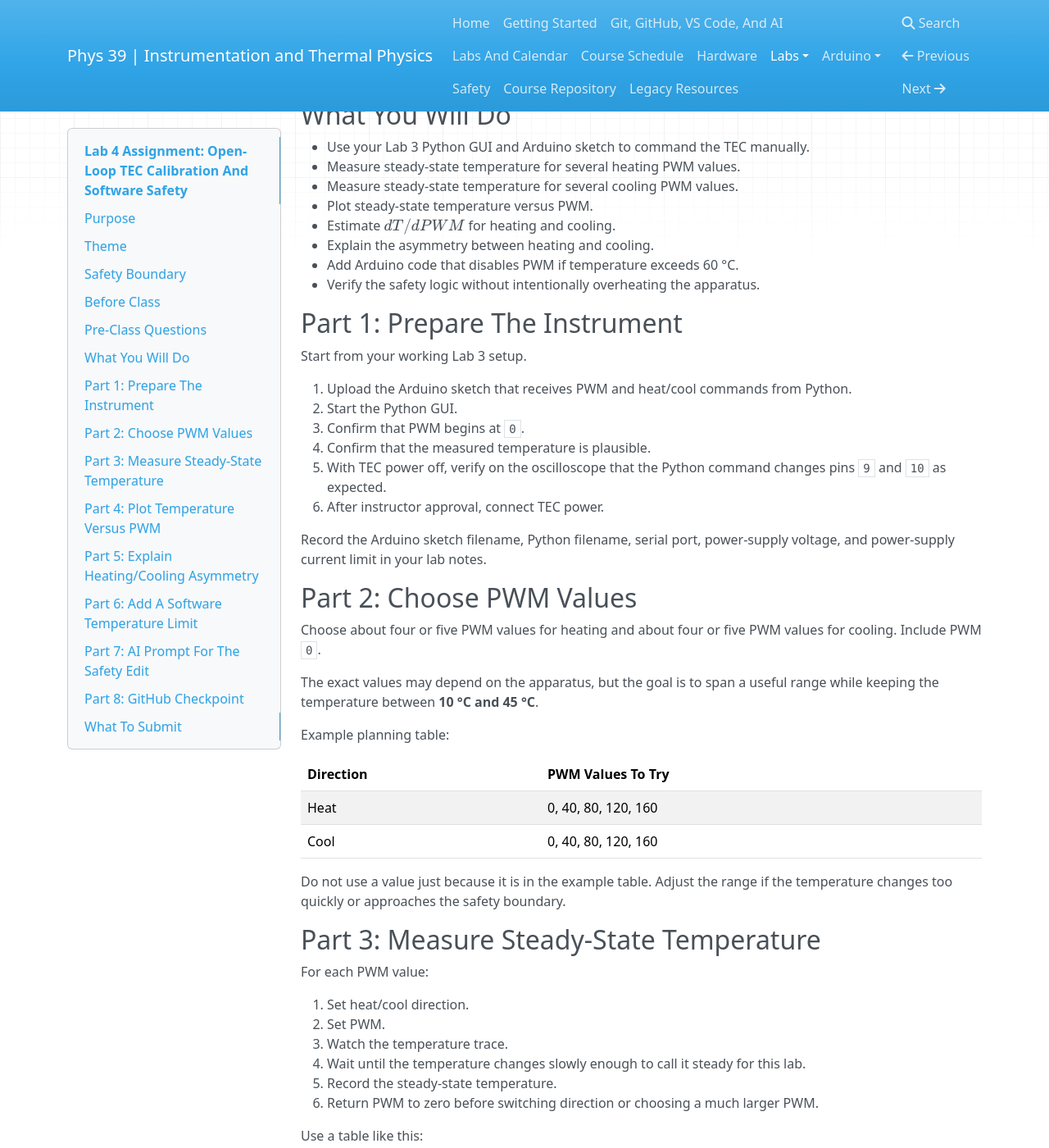
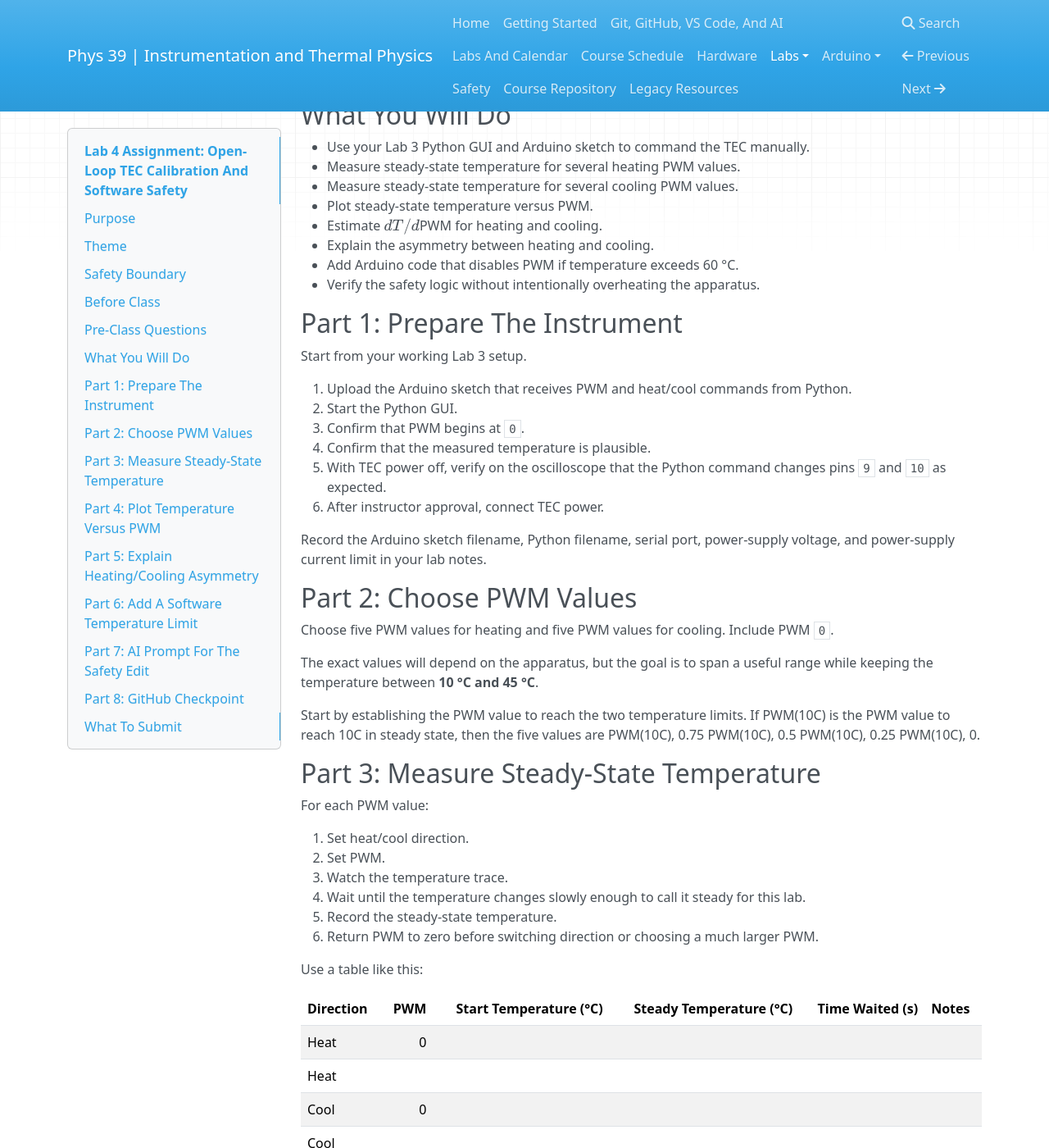
Before and after one commit to SethFraden/Phys39F26-course, an MkDocs documentation site: the page built from course/labs/lab-04/index.md, in a window 1280 px wide and 1400 px high, scrolled down 1256 px. Shown: the whole window at 82% size. Built offline with MkDocs 1.6.1, drawn with Linux system fonts in a browser that asks for light colours; nearby versions of some CDN libraries; some of the changed text lies outside the part shown.

Commit message:
Revise Lab 4 PWM sampling guidance

````diff
--- a/course/labs/lab-04/index.md
+++ b/course/labs/lab-04/index.md
@@ -60,7 +60,7 @@ supply current rises unexpectedly, or the TEC/driver becomes hot to the touch.
 - Measure steady-state temperature for several heating PWM values.
 - Measure steady-state temperature for several cooling PWM values.
 - Plot steady-state temperature versus PWM.
-- Estimate $dT/dPWM$ for heating and cooling.
+- Estimate $dT/d$PWM for heating and cooling.
 - Explain the asymmetry between heating and cooling.
 - Add Arduino code that disables PWM if temperature exceeds 60 °C.
 - Verify the safety logic without intentionally overheating the apparatus.
@@ -83,21 +83,13 @@ voltage, and power-supply current limit in your lab notes.
 
 ## Part 2: Choose PWM Values
 
-Choose about four or five PWM values for heating and about four or five PWM
+Choose  five PWM values for heating and  five PWM
 values for cooling. Include PWM `0`.
 
-The exact values may depend on the apparatus, but the goal is to span a useful
+The exact values will depend on the apparatus, but the goal is to span a useful
 range while keeping the temperature between **10 °C and 45 °C**.
 
-Example planning table:
-
-| Direction | PWM Values To Try |
-| --- | --- |
-| Heat | 0, 40, 80, 120, 160 |
-| Cool | 0, 40, 80, 120, 160 |
-
-Do not use a value just because it is in the example table. Adjust the range if
-the temperature changes too quickly or approaches the safety boundary.
+Start by establishing the PWM value to reach the two temperature limits. If PWM(10C) is the PWM value to reach 10C in steady state, then the five values are PWM(10C), 0.75 PWM(10C), 0.5 PWM(10C), 0.25 PWM(10C), 0.
 
 ## Part 3: Measure Steady-State Temperature
 
@@ -135,7 +127,7 @@ You may use Python, a spreadsheet, or another tool. The graph should show:
 - units for temperature,
 - a caption or short note explaining how steady state was chosen.
 
-Estimate $dT/dPWM$ for heating and cooling. A simple estimate is:
+Estimate $dT/d$PWM for heating and cooling. A simple estimate is:
 
 ```text
 dT/dPWM = change in steady-state temperature / change in PWM
@@ -146,7 +138,7 @@ or approximate measure of open-loop response.
 
 ## Part 5: Explain Heating/Cooling Asymmetry
 
-Compare the magnitude of $dT/dPWM$ for heating and cooling.
+Compare the magnitude of $dT/d$PWM for heating and cooling.
 
 Write a short explanation of why the slopes may differ. Your explanation should
 refer to the physical apparatus, not only to the code. Useful ideas include:
@@ -226,7 +218,7 @@ Submit a short lab note containing:
 - the steady-state data table,
 - one heating trace and one cooling trace,
 - a graph of steady-state temperature versus PWM,
-- estimated $dT/dPWM$ for heating and cooling,
+- estimated $dT/d$PWM for heating and cooling,
 - your explanation of heating/cooling asymmetry,
 - the Arduino safety-limit code or a link to it,
 - a short description of how you verified the safety logic,
--- a/docs/index.html
+++ b/docs/index.html
@@ -272,5 +272,5 @@ is preserved separately as a legacy resource and will not be edited.</p>
 
 <!--
 MkDocs version : 1.6.1
-Build Date UTC : 2026-06-29 15:20:02.623282+00:00
+Build Date UTC : 2026-06-29 15:42:35.368620+00:00
 -->
````
Also changed, not shown: docs/labs/lab-04/index.html (+7 -27 lines), docs/search/search_index.json.
